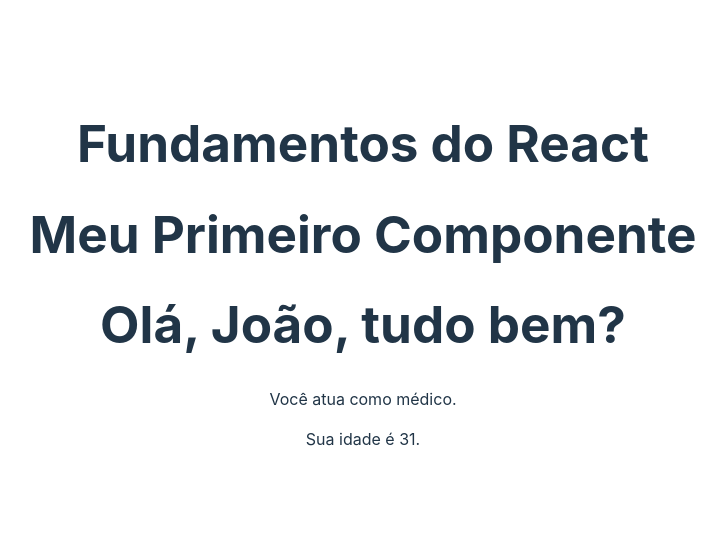
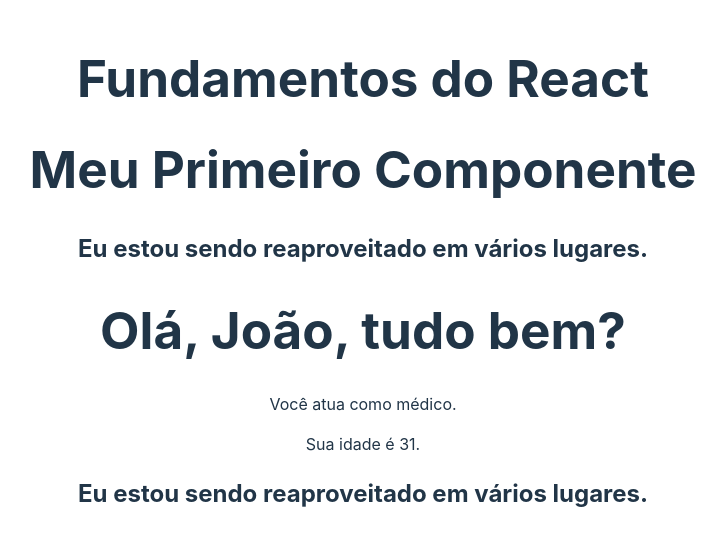
Before and after one commit to flaviare1s/curso-react, a React (Vite) app in the folder 2_FUNDAMENTOS/fundamentos/: page / in a window 1280 px wide. Shown: the part 126-672 px from the top of the page, without its empty margins (277-1003 px from the left). Built offline with nearby package versions, Linux system fonts and the light colour scheme.

Commit message:
Criei outro componente

```diff
--- a/2_FUNDAMENTOS/fundamentos/src/App.jsx
+++ b/2_FUNDAMENTOS/fundamentos/src/App.jsx
@@ -3,6 +3,7 @@
 import { TemplateExpressions } from './components/TemplateExpressions'
 
 import './App.css'
+import { MyComponent } from './components/MyComponent'
 
 function App() {
   const [count, setCount] = useState(0)
@@ -12,6 +13,7 @@
       <h1>Fundamentos do React</h1>
       <FirstComponent />
       <TemplateExpressions />
+      <MyComponent />
     </div>
   )
 }
--- a/2_FUNDAMENTOS/fundamentos/src/components/FirstComponent.jsx
+++ b/2_FUNDAMENTOS/fundamentos/src/components/FirstComponent.jsx
@@ -1,8 +1,11 @@
+import { MyComponent } from "./MyComponent"
+
 export const FirstComponent = () => {
 
     return (
         <div>
             <h1>Meu Primeiro Componente</h1>
+            <MyComponent />
         </div>
     )
 }
--- /dev/null
+++ b/2_FUNDAMENTOS/fundamentos/src/components/MyComponent.jsx
@@ -0,0 +1,7 @@
+export const MyComponent = () => {
+    return (
+        <div>
+            <h2>Eu estou sendo reaproveitado em vários lugares.</h2>
+        </div>
+    )
+}
```
